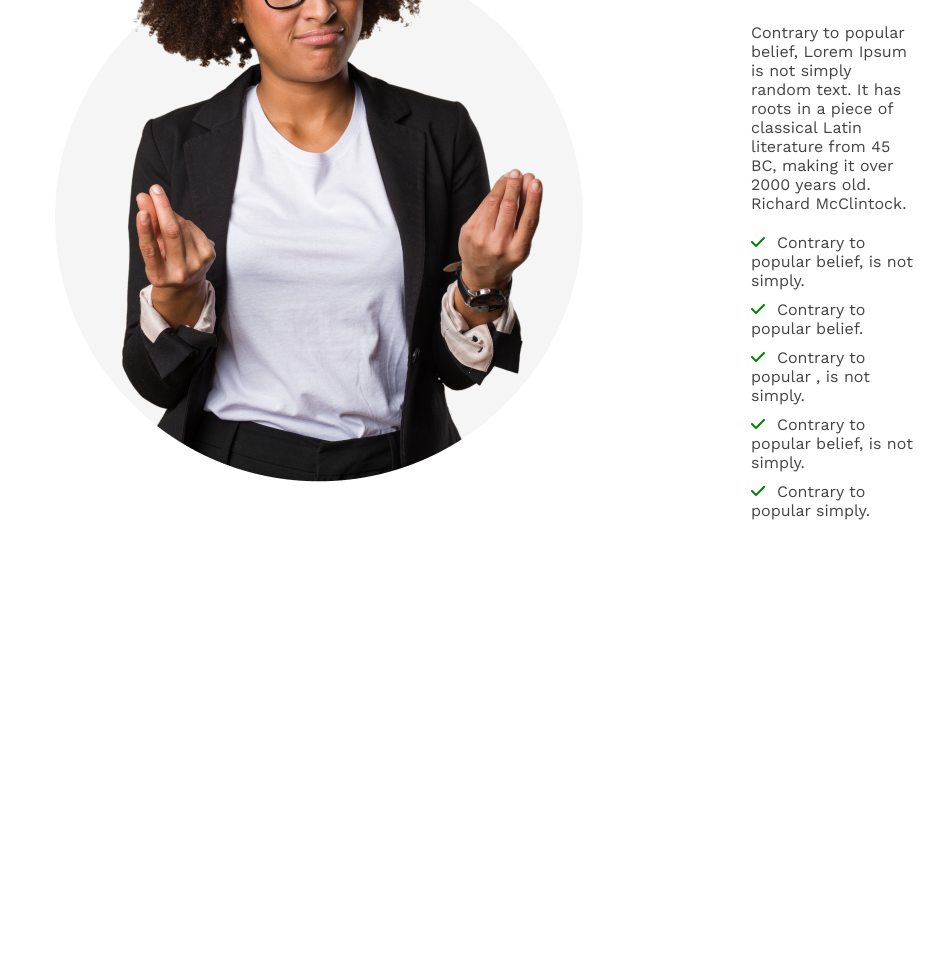
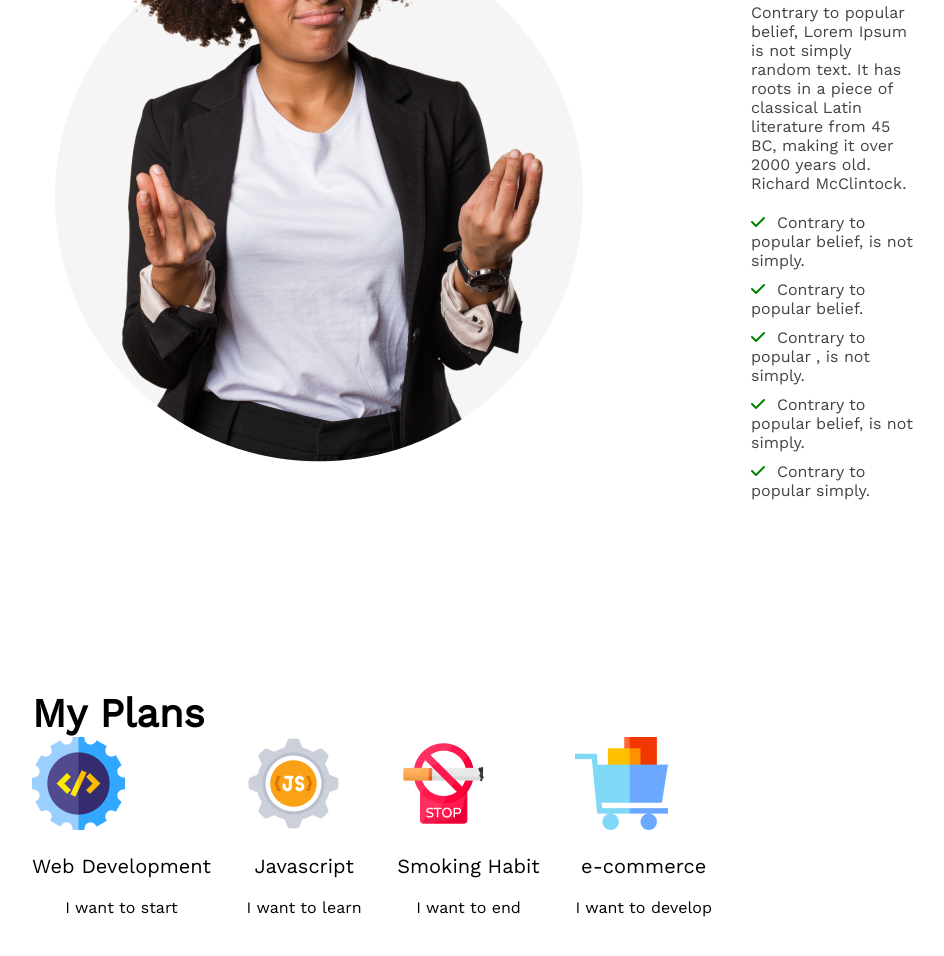
Before and after one commit to kowshik363/new-year-new-me, a plain HTML site: page index.html in a window 1280 px wide. Shown: the part 1442-2398 px from the top of the page, without its empty margins (268-1212 px from the left). Before the commit the page ends 1972 px from the top, so only its background shows below. Drawn offline with nearby package versions, Linux system fonts and the light colour scheme.

Commit message:
added plans section

```diff
--- a/index.html
+++ b/index.html
@@ -51,6 +51,31 @@
           </p>
         </div>
       </section>
+      <section class="my-plans">
+        <h3 class="section-title">My Plans</h3>
+        <div class="my-all-plans">
+          <div class="plan">
+            <img src="images/icons/web.png" alt="web dev icon">
+            <div class="plan-title">Web Development</div>
+            <div class="plan-desc">I want to start</div>
+          </div>
+          <div class="plan">
+            <img src="images/icons/js.png" alt="js icon">
+            <div class="plan-title">Javascript</div>
+            <div class="plan-desc">I want to learn</div>
+          </div>
+          <div class="plan">
+            <img src="images/icons/smoke.png" alt="smoke icon">
+            <div class="plan-title">Smoking Habit</div>
+            <div class="plan-desc">I want to end</div>
+          </div>
+          <div class="plan">
+            <img src="images/icons/ecom.png" alt="e-commerce icon">
+            <div class="plan-title">e-commerce</div>
+            <div class="plan-desc">I want to develop</div>
+          </div>
+        </div>
+      </section>
     </main>
   </body>
 </html>
--- a/styles/new-me.css
+++ b/styles/new-me.css
@@ -4,7 +4,7 @@
 }
 
 section{
-    margin: 200px 300px 0 300px;
+    margin: 0px 300px 180px 300px;
 }
 
 .section-title{
@@ -21,11 +21,14 @@ section{
     color: #444343;
 }
 
+/* BANNER STYLES */
+
 .banner{
     background-image: url('../images/banner/banner3.png');
     background-size: cover;
     background-repeat: no-repeat;
     height: 1000px;
+    margin-bottom: 180px;
 }
 
 .banner .banner-title{
@@ -64,16 +67,18 @@ section{
     font-size: 18px;
 }
 
+/* MY FAILURES SECTION */
+
 .failures{
     display: flex;
 }
 
 .failures-image{
     border-radius: 50%;
-    -webkit-border-radius:;
-    -moz-border-radius:;
-    -ms-border-radius:;
-    -o-border-radius:;
+    -webkit-border-radius: 50%;
+    -moz-border-radius: 50%;
+    -ms-border-radius: 50%;
+    -o-border-radius: 50%;
 }
 
 .failures-discussion{
@@ -92,3 +97,32 @@ section{
 .section-desc-point .fa-check{
     margin-right: 12px;
 }
+
+/* MY PLANS SECTION */
+
+.my-plans .section-title{
+    margin: auto;
+}
+
+.my-all-plans{
+    display: flex;
+    justify-content: space-between;
+}
+
+.plan-title{
+    font-size: 20px;
+    font-weight: 700px;
+}
+
+.plan img{
+    text-align: center;
+}
+
+.plan-title{
+    margin-top: 20px;
+    margin-bottom: 20px;
+}
+
+.plan-title, .plan-desc{
+    text-align: center;
+}
```
